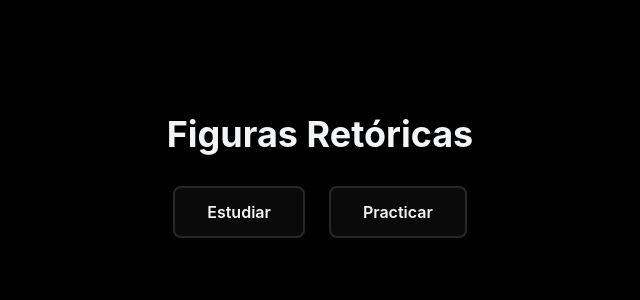
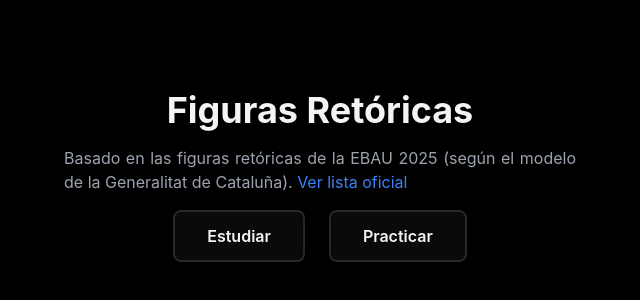
Before and after one commit to Stageddat/figuras-retoricas-castellano, a React (Vite) app: page / in a window 1280 px wide. Shown: the part 224-524 px from the top of the page, without its empty margins (320-960 px from the left). Built offline with nearby package versions, Linux system fonts and the light colour scheme.

Commit message:
feat: update MainContent with description and official link for Figuras Retóricas

```diff
--- a/src/components/mainContent.tsx
+++ b/src/components/mainContent.tsx
@@ -1,9 +1,20 @@
 export default function MainContent() {
     return (
         <div className="h-screen bg-black flex flex-col justify-center items-center p-4 overflow-hidden">
-            <h2 className="text-4xl font-bold text-gray-100 mb-8">
+            <h2 className="text-4xl font-bold text-gray-100 mb-2">
                 Figuras Retóricas
             </h2>
+
+            <p className="text-gray-400 mt-2 text-justify mb-4 max-w-lg">
+                Basado en las figuras retóricas de la EBAU 2025 (según el modelo de la Generalitat de Cataluña).
+                <a
+                    href="https://universitats.gencat.cat/web/.content/01_acces_i_admissio/proves-acces-PAU-PAP/ambits/llengua-castellana-i-literatura/02_PAU25_Castella_LlistaPAU.pdf"
+                    className="text-blue-500 hover:underline"
+                    target="_blank"
+                > Ver lista oficial</a>
+            </p>
+
+
 
             <div className="flex flex-col space-y-4 sm:flex-row sm:space-y-0 sm:space-x-6">
                 <a
```
